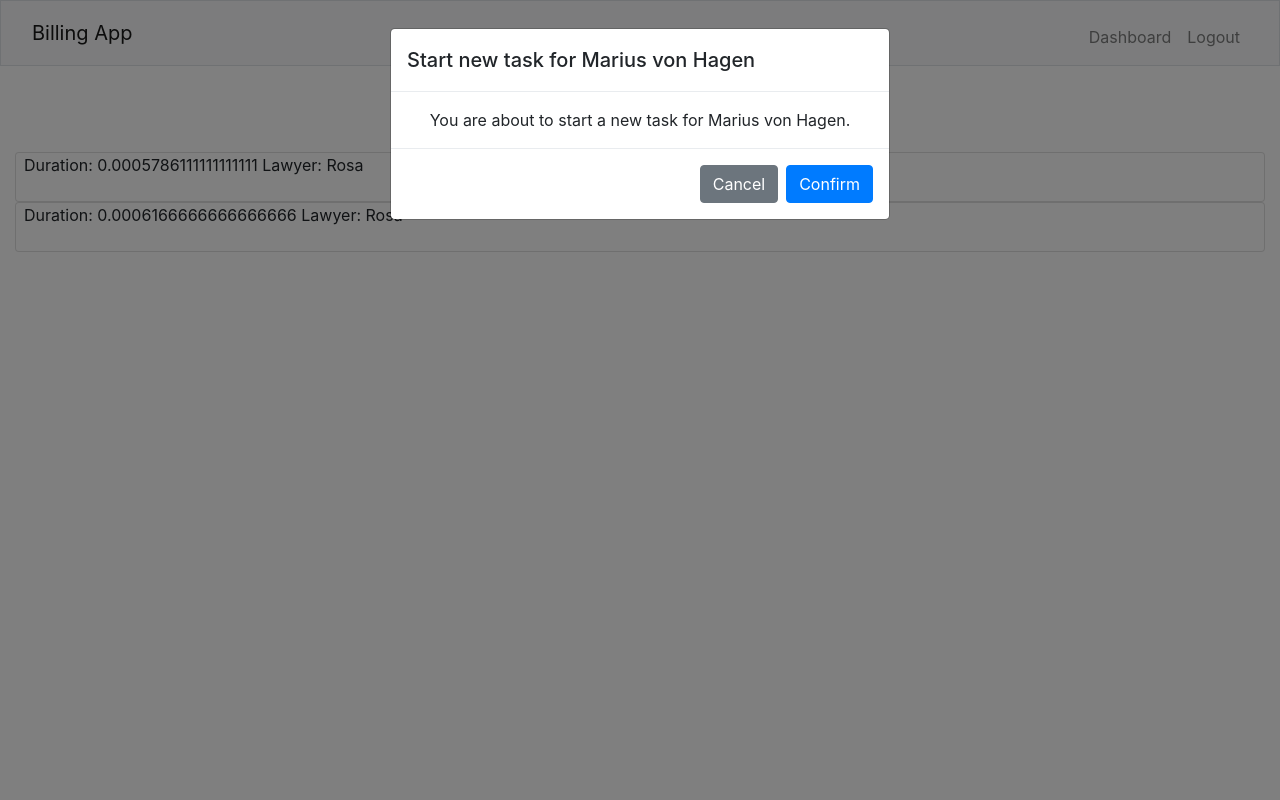
After one commit to laurenlim2112/SMU-Hackathon, a Flask app: page /clients/1 in a window 1280 px wide, after a click on "Start Task". The commit adds this page. Run offline with Flask 3, Linux system fonts and the light colour scheme; a user stored in the database is signed in; data comes from the database, SQL or seed files in the repository.

Commit message:
Added basic task adding functionality

```diff
--- a/app.py
+++ b/app.py
@@ -1,11 +1,10 @@
-from flask import Flask, flash, request, redirect, render_template, session
+from flask import Flask, flash, request, redirect, render_template, session, url_for
 from flask_session import Session
 from werkzeug.security import check_password_hash, generate_password_hash
 
 from helpers import login_required
 
-import sqlite3
-import os
+import sqlite3, os
 
 app = Flask(__name__)
 app.secret_key = os.urandom(12)
@@ -52,7 +51,7 @@ def register():
         connection.commit()
         connection.close()
         flash("Registration successful!")
-        return redirect("/")
+        return redirect(url_for("home"))
     else:
         return render_template("register.html")
 
@@ -76,9 +75,11 @@ def login():
             flash("Invalid email address and/or password")
             return render_template("login.html")
         session["user_id"] = result[0]["id"]
+        cursor.execute("UPDATE users SET rate = 600 WHERE name = ?", ["Rosa"])
+        connection.commit()
         connection.close()
         flash("Login successful!")
-        return redirect("/")
+        return redirect(url_for("home"))
     else:
         return render_template("login.html")
 
@@ -86,7 +87,7 @@ def login():
 @login_required
 def logout():
     session.clear()
-    return redirect("/")
+    return redirect(url_for("home"))
 
 @app.route("/addclient", methods=["POST"])
 @login_required
@@ -99,7 +100,7 @@ def addclient():
     result = cursor.execute("SELECT * FROM clients WHERE email = ?", [email]).fetchall()
     if len(result) > 0:
         flash("Client already in system!")
-        return redirect("/")
+        return redirect(url_for("home"))
     cursor.execute("INSERT INTO clients (name, email, status) VALUES(?, ?, ?)", [name, email, 0])
     user_id = session["user_id"]
     client_id = cursor.execute("SELECT * FROM clients WHERE email = ?", [email]).fetchone()["id"]
@@ -107,7 +108,7 @@ def addclient():
     connection.commit()
     connection.close()
     flash("Client added successfully!")
-    return redirect("/")
+    return redirect(url_for("dashboard"))
 
 @app.route("/dashboard", methods=["GET", "POST"])
 @login_required
@@ -116,8 +117,6 @@ def dashboard():
     connection = sqlite3.connect("database.db")
     connection.row_factory = sqlite3.Row
     cursor = connection.cursor()
-    user = cursor.execute("SELECT name FROM users WHERE id = ?", [user_id]).fetchone()
-    name = user["name"]
     clients = []
     rows = cursor.execute("SELECT * FROM users_clients WHERE user_id = ?", [user_id]).fetchall()
     for row in rows:
@@ -125,8 +124,53 @@ def dashboard():
         client_info = cursor.execute("SELECT * FROM clients WHERE id = ?", [client_id]).fetchone()
         client = {}
         client["name"] = client_info["name"]
-        client["email"] = client_info["email"]
-        client["status"] = client_info["status"]
+        client["id"] = client_info["id"]
+        client["status"] = cursor.execute("SELECT * FROM status_list where id = ?", [client_info["status"]]).fetchone()["status"]
         clients.append(client)
     connection.close()
-    return render_template("dashboard.html", name=name, clients=clients)
+    return render_template("dashboard.html", clients=clients)
+
+@app.route("/clients/<id>", methods=["GET"])
+@login_required
+def client(id):
+    connection = sqlite3.connect("database.db")
+    connection.row_factory = sqlite3.Row
+    cursor = connection.cursor()
+    client_info = cursor.execute("SELECT * FROM clients WHERE id = ?", [id]).fetchone()
+    client = {}
+    client["name"] = client_info["name"]
+    client["id"] = client_info["id"]
+    client["email"] = client_info["email"]
+    client["status"] = client_info["status"]
+    rows = cursor.execute("SELECT * FROM tasks WHERE client_id = ?", [client_info["id"]]).fetchall()
+    tasks = []
+    for row in rows:
+        task = {}
+        lawyer_info = cursor.execute("SELECT * FROM users WHERE id = ?", [row["user_id"]]).fetchone()
+        task["lawyer"] = lawyer_info["name"]
+        task["datetime"] = row["datetime"]
+        task["description"] = row["description"]
+        task["duration"] = row["duration"]
+        task["costs"] = row["costs"]
+        tasks.append(task)
+    connection.close()
+    return render_template("client.html", client=client, tasks=tasks)
+
+@app.route("/addtask/<id>", methods=["POST"])
+@login_required
+def addtask(id):
+    data = request.get_json()
+    user_id = session["user_id"]
+    connection = sqlite3.connect("database.db")
+    connection.row_factory = sqlite3.Row
+    cursor = connection.cursor()
+    date = data["date"]
+    lawyer_info = cursor.execute("SELECT * FROM users WHERE id = ?", [user_id]).fetchone()
+    hours = round(data["hours"], 1)
+    description = data["description"]
+    costs = hours * lawyer_info["rate"]
+    cursor.execute("INSERT INTO tasks (user_id, client_id, datetime, duration, description, costs) VALUES (?, ?, ?, ?, ?, ?)",
+                   [user_id, id, date, hours, description, costs])
+    connection.commit()
+    connection.close()
+    return redirect(url_for("client", id=id))
--- /dev/null
+++ b/static/timesheet.js
@@ -0,0 +1,39 @@
+document.addEventListener('DOMContentLoaded', function() {
+
+    document.querySelector('#end-task-view').style.display = 'none';
+
+    document.querySelector('#confirm-start').addEventListener('click', () => start_task());
+
+});
+
+function start_task() {
+    document.querySelector('#start-task-view').style.display = 'none';
+    document.querySelector('#end-task-view').style.display = 'block';
+    start = Date.now();
+    const date = new Date();
+    day = date.getDate();
+    month = date.getMonth() + 1;
+    year = date.getFullYear();
+    currentDate = `${day}-${month}-${year}`;
+    id = location.pathname.split('/')[2];
+    document.querySelector('#confirm-end').addEventListener('click', () => end_task());
+    function end_task() {
+        end = Date.now();
+        duration = end - start;
+        document.querySelector('#task-submit').addEventListener('click', () => submit_task(id));
+        function submit_task(id) {
+            fetch(`/addtask/${id}`, {
+                method: "POST",
+                headers: {"Content-Type": "application/json"},
+                body: JSON.stringify({
+                    date: currentDate,
+                    hours: duration / 3600000,
+                    description: document.querySelector('#task-description').value
+                })
+            })
+            .catch(error => console.log(error));
+            document.querySelector('#start-task-view').style.display = 'block';
+            document.querySelector('#end-task-view').style.display = 'none';
+        }
+    }
+}
--- /dev/null
+++ b/templates/client.html
@@ -0,0 +1,85 @@
+{% extends "layout.html" %}
+
+{% block title %}
+    {{ client["name"] }}
+{% endblock %}
+
+{% block script %}
+    <script src="{{ url_for('static', filename='timesheet.js') }}"></script>
+{% endblock %}
+
+{% block main %}
+    <div id="start-task-view">
+        <button type="button" class="btn btn-success" data-bs-toggle="modal" data-bs-target="#startTaskModal">
+            Start Task
+        </button>
+
+        <div class="modal fade" id="startTaskModal" data-bs-backdrop="static" data-bs-keyboard="false" tabindex="-1" aria-labelledby="startTaskModalLabel" aria-hidden="true">
+            <div class="modal-dialog">
+            <div class="modal-content">
+                <div class="modal-header">
+                    <h5 class="modal-title" id="startTaskModalLabel">Start new task for {{ client["name"] }}</h5>
+                </div>
+                <div class="modal-body">
+                    You are about to start a new task for {{ client["name"] }}.
+                </div>
+                <div class="modal-footer">
+                    <button type="button" class="btn btn-secondary" data-bs-dismiss="modal">Cancel</button>
+                    <button type="button" class="btn btn-primary" id="confirm-start" data-bs-dismiss="modal">Confirm</button>
+                </div>
+            </div>
+            </div>
+        </div>
+    </div>
+
+    <div id="end-task-view">
+        <button type="button" class="btn btn-danger" data-bs-toggle="modal" data-bs-target="#endTaskModal">
+            End Task
+        </button>
+
+        <div class="modal fade" id="endTaskModal" data-bs-backdrop="static" data-bs-keyboard="false" tabindex="-1" aria-labelledby="endTaskModalLabel" aria-hidden="true">
+            <div class="modal-dialog">
+            <div class="modal-content">
+                <div class="modal-header">
+                    <h5 class="modal-title" id="endTaskModalLabel">End task for {{ client["name"] }}</h5>
+                </div>
+                <div class="modal-body">
+                    You are about to end your ongoing task for {{ client["name"] }}.
+                </div>
+                <div class="modal-footer">
+                    <button type="button" class="btn btn-secondary" data-bs-dismiss="modal">Cancel</button>
+                    <button type="button" class="btn btn-primary" id="confirm-end" data-bs-target="#submitTaskModal" data-bs-toggle="modal" data-bs-dismiss="modal">Confirm</button>
+                </div>
+            </div>
+            </div>
+        </div>
+
+        <div class="modal fade" id="submitTaskModal" data-bs-backdrop="static" data-bs-keyboard="false" tabindex="-1" aria-labelledby="endTaskModalLabel" aria-hidden="true">
+            <div class="modal-dialog">
+            <div class="modal-content">
+                <div class="modal-header">
+                    <h5 class="modal-title" id="submitTaskModalLabel">Submit task for {{ client["name"] }}</h5>
+                </div>
+                <div class="modal-body">
+                    <div class="mb-3">
+                        <input autocomplete="off" autofocus class="form-control mx-auto w-auto" id="task-description" name="description" placeholder="Task Description" type="text">
+                    </div>
+                </div>
+                <div class="modal-footer">
+                    <button type="button" class="btn btn-success" id="task-submit" data-bs-dismiss="modal">Submit</button>
+                </div>
+            </div>
+            </div>
+        </div>
+    </div>
+
+    {% for task in tasks %}
+        <div class="card" style="height:50px">
+            <div class="row mx-2">
+                Duration: {{ task["duration"] }}
+                Lawyer: {{ task["lawyer"] }}
+            </div>
+        </div>
+    {% endfor %}
+
+{% endblock %}
--- a/templates/home.html
+++ b/templates/home.html
@@ -5,6 +5,9 @@
 {% endblock %}
 
 {% block main %}
+    <div class="mb-3">
+        Welcome, {{ name }}!
+    </div>
     <form action="/addclient" method="post">
         <div class="mb-3">
             <input autocomplete="off" autofocus class="form-control mx-auto w-auto" id="name" name="name" placeholder="Name" type="text">
--- a/templates/layout.html
+++ b/templates/layout.html
@@ -6,6 +6,8 @@
     <meta name="viewport" content="width=device-width, initial-scale=1, shrink-to-fit=no">
         <link rel="stylesheet" href="https://cdn.jsdelivr.net/npm/bootstrap@4.1.3/dist/css/bootstrap.min.css" integrity="sha384-MCw98/SFnGE8fJT3GXwEOngsV7Zt27NXFoaoApmYm81iuXoPkFOJwJ8ERdknLPMO" crossorigin="anonymous">
         <title>SMU Hackathon App | {% block title %}{% endblock %}</title>
+        {% block script %}
+        {% endblock %}
     </head>
     <body>
         <nav class="bg-light border navbar navbar-expand-md navbar-light">
@@ -17,7 +19,7 @@
                 <div class="collapse navbar-collapse" id="navbar">
                     {% if session["user_id"] %}
                         <ul class="navbar-nav ml-auto mt-2">
-                            <li class="nav-item"><a class="nav-link" href="#">Welcome, {{ name }}!</a></li>
+                            <li class="nav-item"><a class="nav-link" href="/dashboard">Dashboard</a></li>
                             <li class="nav-item"><a class="nav-link" href="/logout">Logout</a></li>
                         </ul>
                     {% else %}
@@ -41,5 +43,6 @@
         <main class="container-fluid py-5 text-center">
             {% block main %}{% endblock %}
         </main>
+        <script src="https://cdn.jsdelivr.net/npm/bootstrap@5.0.2/dist/js/bootstrap.bundle.min.js" integrity="sha384-MrcW6ZMFYlzcLA8Nl+NtUVF0sA7MsXsP1UyJoMp4YLEuNSfAP+JcXn/tWtIaxVXM" crossorigin="anonymous"></script>
     </body>
 </html>
```
Also changed, not shown: templates/dashboard.html (+7 -1 lines), database.db.
